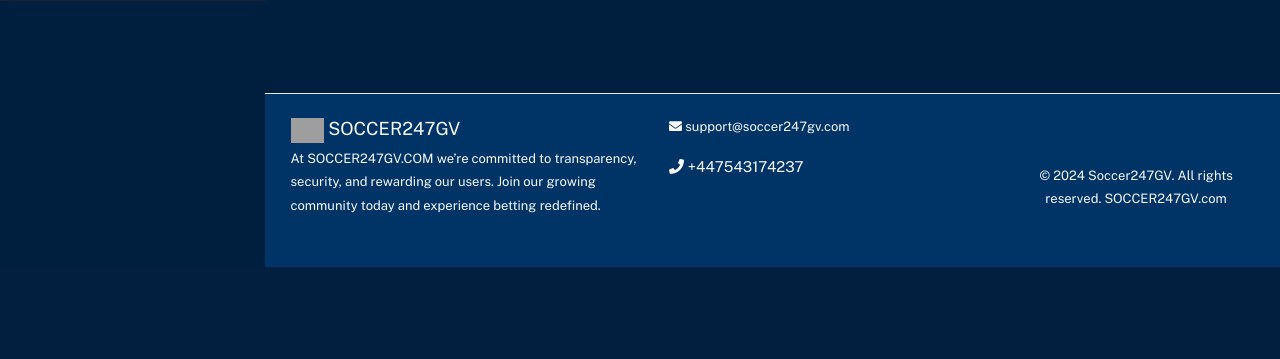
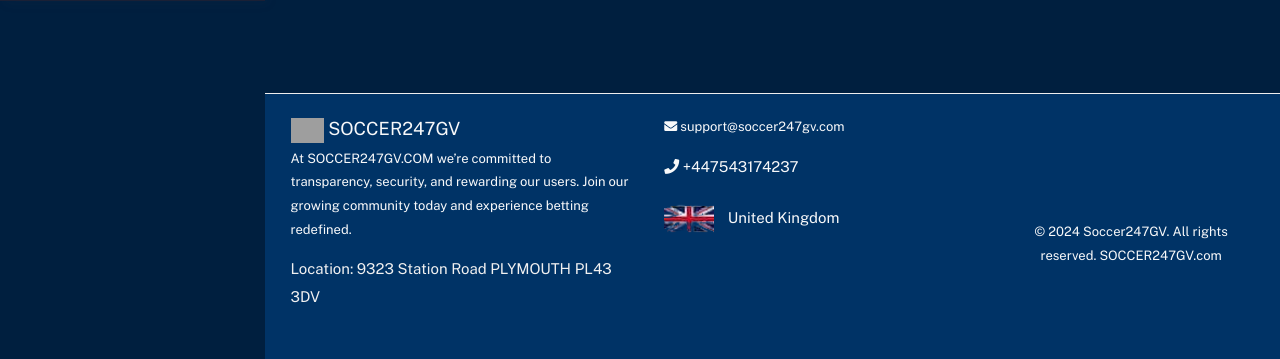
Before and after one commit to anointing1234/sport, a Django app: page /accounts/login in a window 1280 px wide. Shown: the part 799-1158 px from the top of the page. Before the commit the page ends 1066 px from the top, so only its background shows below. Run offline with Django 5.2, Linux system fonts and the light colour scheme; some libraries are stand-ins or nearby versions; grey boxes are pictures that could not be loaded.

Commit message:
commit changes

```diff
--- a/Soccer_app/templates/core/sections/footer.html
+++ b/Soccer_app/templates/core/sections/footer.html
@@ -11,6 +11,7 @@
           SOCCER247GV
         </h5>
         <p class="small text-light">At SOCCER247GV.COM we’re committed to transparency, security, and rewarding our users. Join our growing community today and experience betting redefined.</p>
+        <p>Location: 9323 Station Road PLYMOUTH PL43 3DV</p>
       </div>
 
       <!-- Contact Section -->
@@ -21,14 +22,20 @@
         <p class="text-light">
           <i class="fas fa-phone"></i> +447543174237
         </p>
+        <p class="text-light">
+          <img src="{% static 'img/uk-logo.png' %}" alt="Logo" class="img-fluid" style="width: 50px; height: auto; margin-right: 10px;" />
+          United Kingdom
+        </p>
       </div>
     </div>
 
     <!-- Copyright -->
     <div class="text-center mt-3">
-      <p class="text-light small mb-0">
-        &copy; 2024 Soccer247GV. All rights reserved. <a href="#" class="text-light">SOCCER247GV.com</a>
-      </p>
+      <div class="container mt-4">
+        <p class="text-light small mb-0">
+          &copy; 2024 Soccer247GV. All rights reserved. <a href="#" class="text-light">SOCCER247GV.com</a>
+        </p>
+      </div>
     </div>
   </div>
 </footer>
```
Also changed, not shown: static/img/uk-logo.png (added).
